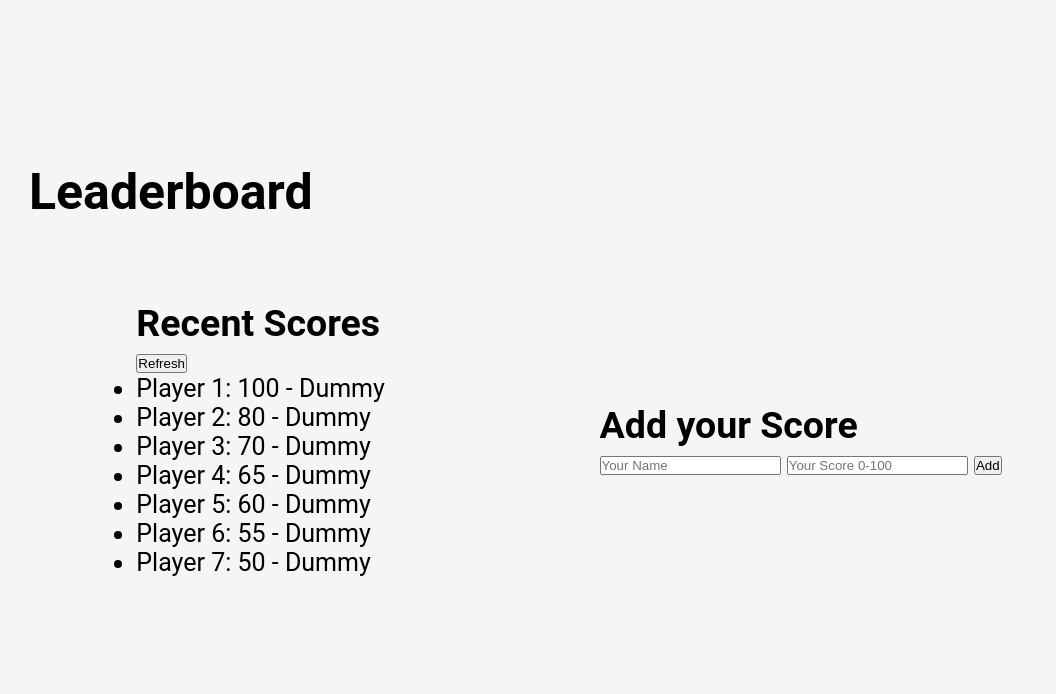
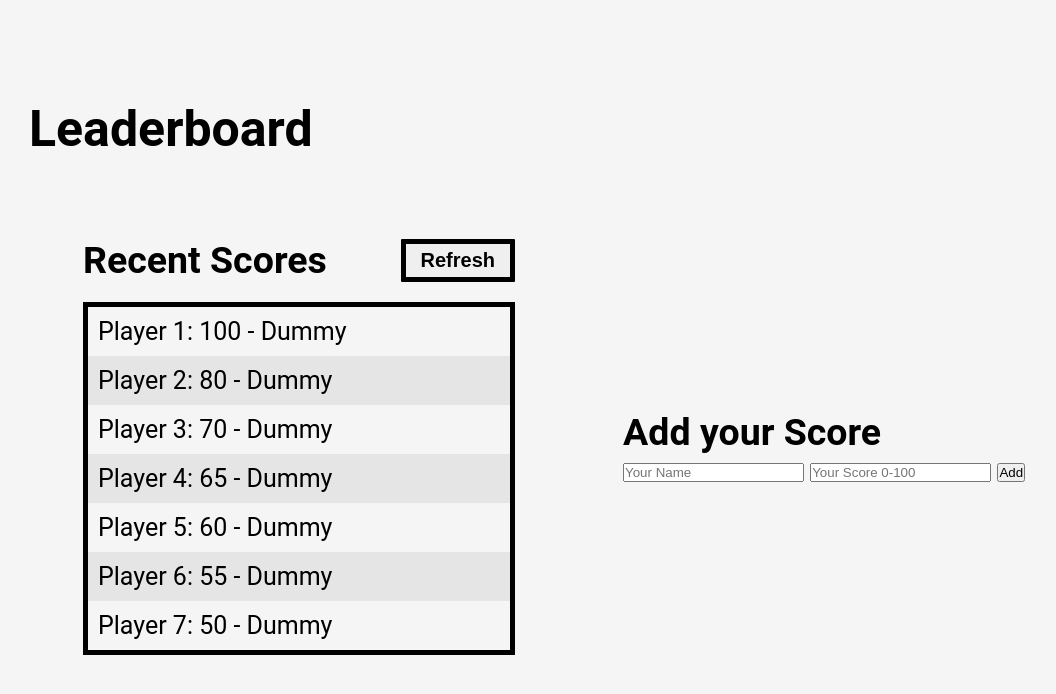
Before and after one commit to Abdulwhbhussain/Leader-Board-Microverse, a website built with webpack: page src/index.html in a window 1280 px wide. Shown: the whole page, without its empty margins (71-1127 px from the left). Built offline with nearby package versions, Linux system fonts and the light colour scheme; no server answers.

Commit message:
Left Block completed

```diff
--- a/src/modules/left-block/left-block.css
+++ b/src/modules/left-block/left-block.css
@@ -1,5 +1,38 @@
-/* * {
-  margin: 0;
-  padding: 0;
-  box-sizing: border-box;
-} */
+.left-block {
+  width: 40%;
+}
+
+.left-block-head-wrapper {
+  display: flex;
+  justify-content: space-between;
+  align-items: center;
+  padding: 0px;
+  margin-bottom: 20px;
+}
+
+.left-block-button {
+  box-shadow: #000;
+  border: 5px solid #000;
+  padding: 5px 15px;
+  border-radius: 1px;
+  cursor: pointer;
+  font-size: 20px;
+  font-weight: bold;
+}
+
+.left-block-list {
+  list-style-type: none;
+  border: 5px solid black;
+}
+
+li {
+  padding: 10px;
+}
+
+li:nth-child(odd) {
+  background-color: #f5f5f5;
+}
+
+li:nth-child(even) {
+  background-color: #e5e5e5;
+}
--- a/src/modules/left-block/left-block.js
+++ b/src/modules/left-block/left-block.js
@@ -13,6 +13,11 @@ const leftBlock = () => {
   leftBlockButton.classList.add('left-block-button');
   leftBlockButton.innerHTML = 'Refresh';
 
+  const leftBlockHeadWrapper = document.createElement('div');
+  leftBlockHeadWrapper.classList.add('left-block-head-wrapper');
+  leftBlockHeadWrapper.appendChild(leftBlockTitle);
+  leftBlockHeadWrapper.appendChild(leftBlockButton);
+
   const leftBlockList = document.createElement('ul');
   leftBlockList.classList.add('left-block-list');
   leftBlockList.innerHTML = `
@@ -24,9 +29,7 @@ const leftBlock = () => {
   <li class="left-block-list-item">Player 6: 55 - Dummy</li>
   <li class="left-block-list-item">Player 7: 50 - Dummy</li>
   `;
-
-  leftBlock.appendChild(leftBlockTitle);
-  leftBlock.appendChild(leftBlockButton);
+  leftBlock.appendChild(leftBlockHeadWrapper);
   leftBlock.appendChild(leftBlockList);
 
   return leftBlock;
--- a/src/modules/right-block/right-block.css
+++ b/src/modules/right-block/right-block.css
@@ -1,5 +1,3 @@
-/* * {
-  margin: 0;
-  padding: 0;
-  box-sizing: border-box;
-} */
+.right-block {
+  width: 40%;
+}
```
Also changed, not shown: src/index.js (+5 -3 lines).
